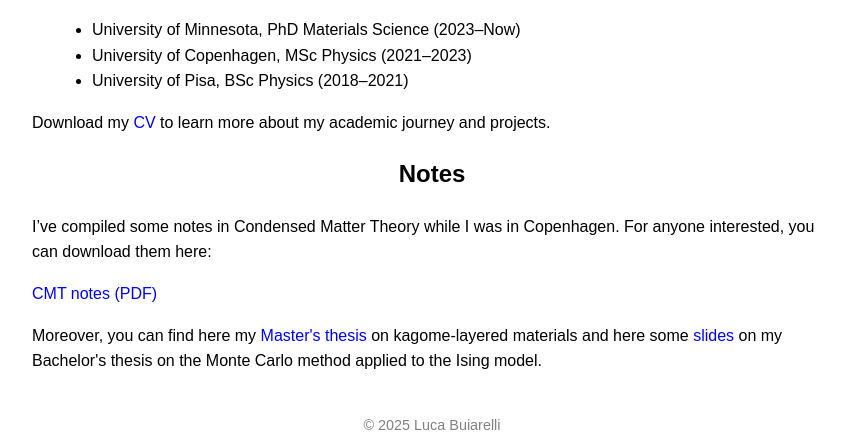
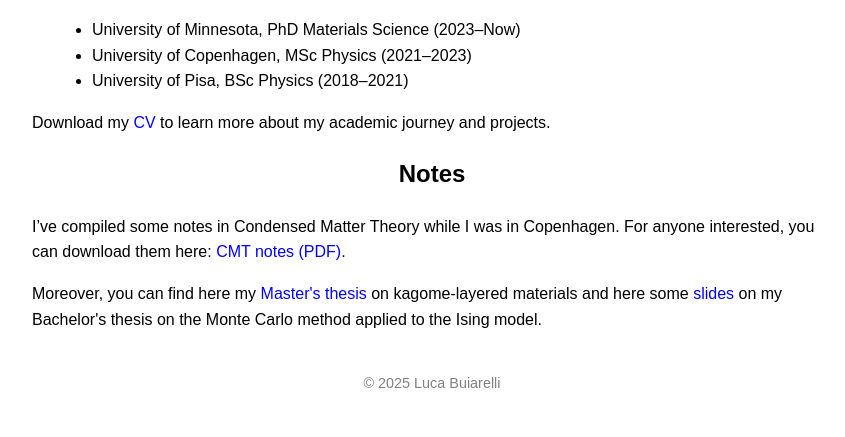
Before and after one commit to lucabuia/lucabuia.github.io, a plain HTML site: page index.html in a window 1280 px wide. Shown: the part 759-1196 px from the top of the page, without its empty margins (208-1053 px from the left). After the commit the page ends 1154 px from the top, so only its background shows below. Drawn offline with Linux system fonts and the light colour scheme.

Commit message:
Update index.html

```diff
--- a/index.html
+++ b/index.html
@@ -137,10 +137,7 @@
     <div class="section">
         <h2>Notes</h2>
         <p>
-            I’ve compiled some notes in Condensed Matter Theory while I was in Copenhagen. For anyone interested, you can download them here:
-        </p>
-        <p>
-            <a href="assets/Condensed_Matter_Theory.pdf" target="_blank">CMT notes (PDF)</a>
+            I’ve compiled some notes in Condensed Matter Theory while I was in Copenhagen. For anyone interested, you can download them here: <a href="assets/Condensed_Matter_Theory.pdf" target="_blank">CMT notes (PDF)</a>.
         </p>
         <p>
             Moreover, you can find here my <a href="https://nbi.ku.dk/english/theses/masters-theses/luca-buiarelli/" target="_blank"> Master's thesis</a> on kagome-layered materials and here some <a href="assets/BSc_Thesis.pdf" target="_blank">slides</a> on my Bachelor's thesis on the Monte Carlo method applied to the Ising model.
```
